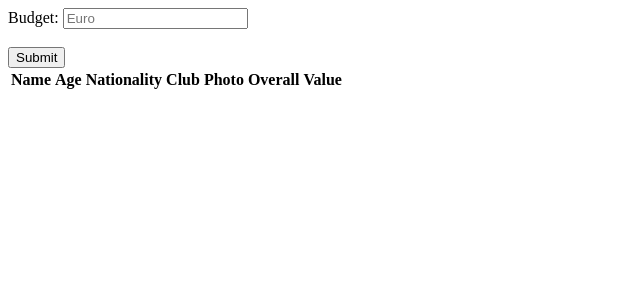
After one commit to ahmad-00/fifa, a Django app: page /team_builder in a window 1280 px wide. The commit adds this page. Shown: the top 300 px of the page, without its empty margins (0-640 px from the left). Run offline with Django 4.2, Linux system fonts and the light colour scheme; lists and menus that the app fills with data are empty; parts of the project's set-up code (start-up, migrations or seed data) failed here and were passed over.

Commit message:
building team api added

```diff
--- a/core/views.py
+++ b/core/views.py
@@ -1,7 +1,7 @@
 from django.http import HttpResponse
-
 from django.template import loader
 
+from core.helper.find_player import find_player
 from core.models import Player
 
 
@@ -16,8 +16,8 @@ def search(request):
 
     limit = int(limit)
     offset = int(offset)
-    if club or name or name:
-        query = Player.objects
+    if name or club or name:
+        query = Player.objects.values('name', 'nationality', 'club', 'age', 'photo', 'overall', 'value')
         if name and len(name) > 3:
             query = query.filter(name__search=name)
         if nationality and len(nationality) > 3:
@@ -29,3 +29,74 @@ def search(request):
         context['result'] = list(query)
 
     return HttpResponse(template.render(context, request))
+
+
+def team_builder(request):
+    generic_error_message = "Building team failed"
+    budget = request.GET.get('budget', None)
+    context = {}
+    template = loader.get_template('teamBuilder.html')
+
+    if not budget:
+        return HttpResponse(template.render(context, request))
+    budget = int(budget)
+
+    # Because there were no reference of how to distribute the budget. I decided to distribute it equally for each player
+    goal_keeper_budget = budget / 11
+    goal_keeper = find_player(
+        positions=['GK'],
+        budget=goal_keeper_budget,
+        quantity=1
+    )
+    if len(goal_keeper) != 1:
+        context['error'] = generic_error_message
+        return HttpResponse(template.render(context, request))
+    budget = budget - goal_keeper[0]['player_fee']
+
+    fullback_budget = budget / 10
+    fullbacks = find_player(
+        positions=['LB', 'RB', 'LWB', 'RWB'],
+        budget=fullback_budget,
+        quantity=2
+    )
+    if len(fullbacks) != 2:
+        context['error'] = generic_error_message
+        return HttpResponse(template.render(context, request))
+    budget = budget - (fullbacks[0]['player_fee'] + fullbacks[1]['player_fee'])
+
+    halfback_budget = budget / 8
+    halfbacks = find_player(
+        positions=['CB', 'LCB', 'RCB', 'CDM', 'LDM', 'RDM', 'CM', 'LCM', 'RCM', 'LM', 'RM'],
+        budget=halfback_budget,
+        quantity=3
+    )
+    if len(halfbacks) != 3:
+        context['error'] = generic_error_message
+        return HttpResponse(template.render(context, request))
+    budget = budget - (halfbacks[0]['player_fee'] + halfbacks[1]['player_fee'] + halfbacks[2]['player_fee'])
+
+    forward_budget = budget / 5
+    forwards = find_player(
+        positions=['CAM', 'LAM', 'RAM', 'LWF', 'RWF', 'CF', 'LCF', 'RCF'],
+        budget=forward_budget,
+        quantity=5
+    )
+    if len(forwards) != 5:
+        context['error'] = generic_error_message
+        return HttpResponse(template.render(context, request))
+
+    context['selected_players'] = {
+        'goal_keeper': goal_keeper,
+        'fullbacks': fullbacks,
+        'halfbacks': halfbacks,
+        'forwards': forwards
+    }
+
+    return HttpResponse(template.render(context, request))
+
+
+'''
+There are other implementation with more optimal overall calculation. There are multiple issues when using those methods:
+    # All data be retrieved from db.Specially for huge number of rows that has ready bad performance and uses a lot of memory, which is not practical.
+    # These method are have bad performance(O notation) because of many for loops.
+'''
--- a/fifa/urls.py
+++ b/fifa/urls.py
@@ -21,4 +21,5 @@ from core import views
 urlpatterns = [
     path('admin/', admin.site.urls),
     path('search', views.search, name='search'),
+    path('team_builder', views.team_builder, name='team_builder')
 ]
--- a/templates/search.html
+++ b/templates/search.html
@@ -25,7 +25,7 @@
         <th>Nationality</th>
         <th>Club</th>
         <th>Photo</th>
-        <th>Overal</th>
+        <th>Overall</th>
         <th>Value</th>
     </tr>
     {% for player in result %}
@@ -37,7 +37,7 @@
             <td>
                 <img src={{ player.photo }} alt="" width="80" height="80">
             </td>
-            <td>{{ player.overal }}</td>
+            <td>{{ player.overall }}</td>
             <td>{{ player.value }} €</td>
         </tr>
     {% endfor %}
--- /dev/null
+++ b/templates/teamBuilder.html
@@ -0,0 +1,48 @@
+<!DOCTYPE html>
+<html lang="en">
+<head>
+    <meta charset="UTF-8">
+    <title>TeamBuilder</title>
+</head>
+<body>
+<form action="/team_builder" method="GET">
+    <label for="name">Budget:</label>
+    <input type="number" id="budget" name="budget" placeholder="Euro"><br><br>
+    <input type="submit" value="Submit">
+</form>
+
+{#context['selected_players'] = {#}
+{#        'goal_keeper': goal_keeper,#}
+{#        'fullbacks': fullbacks,#}
+{#        'halfbacks': halfbacks,#}
+{#        'forwards': forwards#}
+{#    }#}
+<table>
+    <tr>
+        <th>Name</th>
+        <th>Age</th>
+        <th>Nationality</th>
+        <th>Club</th>
+        <th>Photo</th>
+        <th>Overall</th>
+        <th>Value</th>
+    </tr>
+    {% for position, players in selected_players.items %}
+        <h4>{{ position }}</h4>
+        {% for player in players %}
+            <tr>
+                <td>{{ player.name }}</td>
+                <td>{{ player.age }}</td>
+                <td>{{ player.nationality }}</td>
+                <td>{{ player.club }}</td>
+                <td>
+                    <img src={{ player.photo }} alt="" width="80" height="80">
+                </td>
+                <td>{{ player.overal }}</td>
+                <td>{{ player.value }} €</td>
+            </tr>
+        {% endfor %}
+    {% endfor %}
+</table>
+</body>
+</html>
```
Also changed, not shown: core/helper/find_player.py (added, +33 -0 lines), core/models.py (+6 -4 lines), core/migrations/0001_initial.py.
